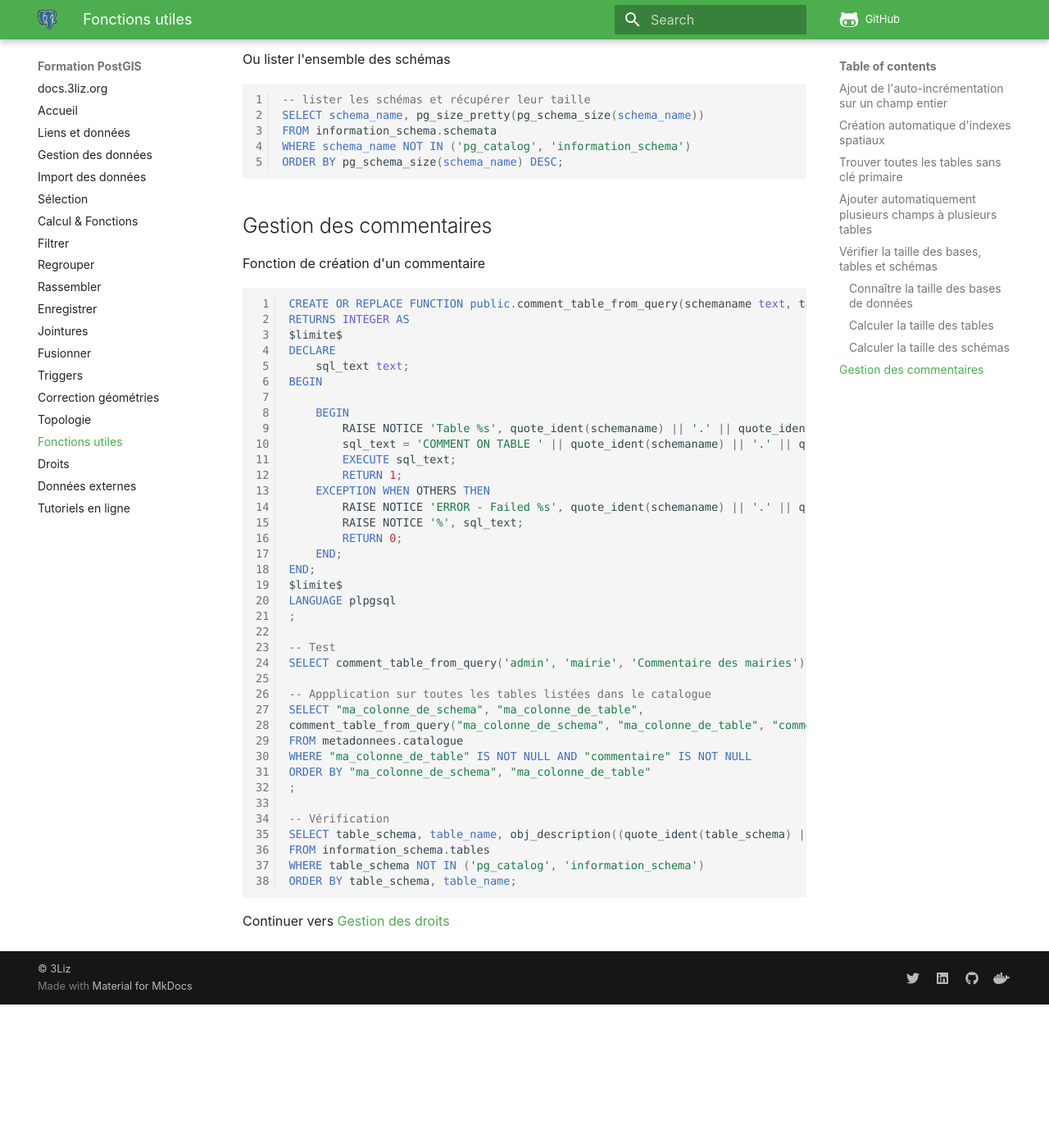
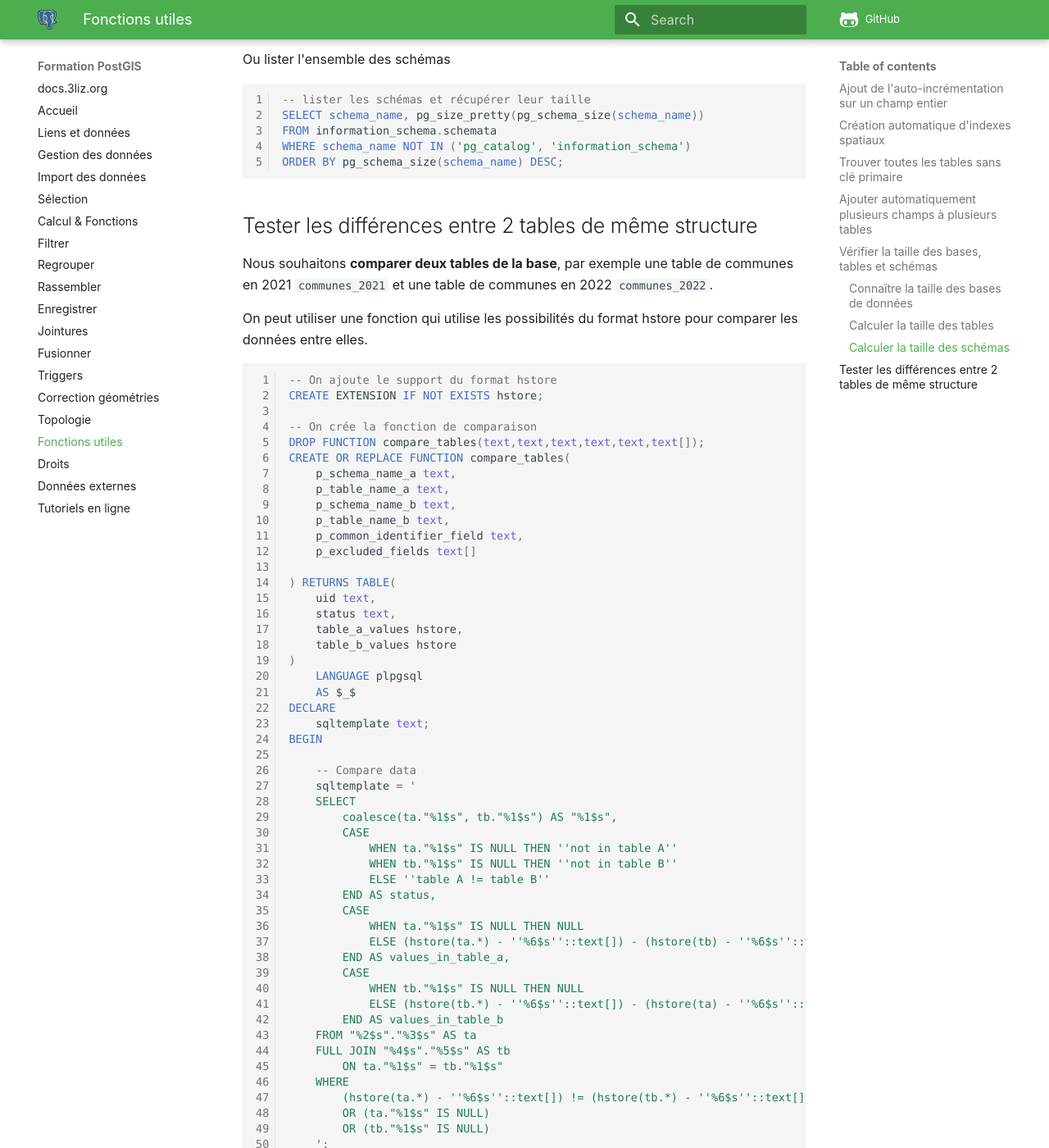
Before and after one commit to 3liz/formation-postgis, an MkDocs documentation site: the page built from docs/utils.md, in a window 1280 px wide and 1400 px high, scrolled down 5681 px. Shown: the whole window at 82% size. Built offline with MkDocs 1.6.1 and Material for MkDocs 9.7.7, drawn with Linux system fonts in a browser that asks for light colours; nearby versions of some CDN libraries; comment, search, counter and statistics services are not loaded; before the commit the page ends 6906 px from its top, so only the background shows below that; some of the changed text lies outside the part shown.

Commit message:
Utils - Ajout d'une fonction de comparaison de données entre 2 tables

````diff
--- a/docs/utils.md
+++ b/docs/utils.md
@@ -254,51 +254,111 @@ WHERE schema_name NOT IN ('pg_catalog', 'information_schema')
 ORDER BY pg_schema_size(schema_name) DESC;
 ```
 
+## Tester les différences entre 2 tables de même structure
 
-## Gestion des commentaires
+Nous souhaitons **comparer deux tables de la base**, par exemple une table de communes en 2021 `communes_2021` et une table de communes en 2022 `communes_2022`.
 
-Fonction de création d'un commentaire
+On peut utiliser une fonction qui utilise les possibilités du format hstore pour comparer les données entre elles.
 
 ```sql
-CREATE OR REPLACE FUNCTION public.comment_table_from_query(schemaname text, tablename text, table_comment text)
-RETURNS INTEGER AS
-$limite$
+-- On ajoute le support du format hstore
+CREATE EXTENSION IF NOT EXISTS hstore;
+
+-- On crée la fonction de comparaison
+DROP FUNCTION compare_tables(text,text,text,text,text,text[]);
+CREATE OR REPLACE FUNCTION compare_tables(
+	p_schema_name_a text,
+	p_table_name_a text,
+	p_schema_name_b text,
+	p_table_name_b text,
+	p_common_identifier_field text,
+	p_excluded_fields text[]
+
+) RETURNS TABLE(
+	uid text,
+	status text,
+	table_a_values hstore,
+	table_b_values hstore
+)
+    LANGUAGE plpgsql
+    AS $_$
 DECLARE
-    sql_text text;
+    sqltemplate text;
 BEGIN
 
-    BEGIN
-        RAISE NOTICE 'Table %s', quote_ident(schemaname) || '.' || quote_ident(tablename) ;
-        sql_text = 'COMMENT ON TABLE ' || quote_ident(schemaname) || '.' || quote_ident(tablename) || ' IS ' || quote_literal(table_comment) ;
-        EXECUTE sql_text;
-        RETURN 1;
-    EXCEPTION WHEN OTHERS THEN
-        RAISE NOTICE 'ERROR - Failed %s', quote_ident(schemaname) || '.' || quote_ident(tablename);
-        RAISE NOTICE '%', sql_text;
-        RETURN 0;
-    END;
+    -- Compare data
+    sqltemplate = '
+    SELECT
+        coalesce(ta."%1$s", tb."%1$s") AS "%1$s",
+        CASE
+            WHEN ta."%1$s" IS NULL THEN ''not in table A''
+            WHEN tb."%1$s" IS NULL THEN ''not in table B''
+            ELSE ''table A != table B''
+        END AS status,
+        CASE
+            WHEN ta."%1$s" IS NULL THEN NULL
+            ELSE (hstore(ta.*) - ''%6$s''::text[]) - (hstore(tb) - ''%6$s''::text[])
+        END AS values_in_table_a,
+        CASE
+            WHEN tb."%1$s" IS NULL THEN NULL
+            ELSE (hstore(tb.*) - ''%6$s''::text[]) - (hstore(ta) - ''%6$s''::text[])
+        END AS values_in_table_b
+    FROM "%2$s"."%3$s" AS ta
+    FULL JOIN "%4$s"."%5$s" AS tb
+        ON ta."%1$s" = tb."%1$s"
+    WHERE
+        (hstore(ta.*) - ''%6$s''::text[]) != (hstore(tb.*) - ''%6$s''::text[])
+        OR (ta."%1$s" IS NULL)
+        OR (tb."%1$s" IS NULL)
+    ';
+
+    RETURN QUERY
+    EXECUTE format(sqltemplate,
+		p_common_identifier_field,
+        p_schema_name_a,
+        p_table_name_a,
+        p_schema_name_b,
+        p_table_name_b,
+        p_excluded_fields
+    );
+
 END;
-$limite$
-LANGUAGE plpgsql
-;
-
--- Test
-SELECT comment_table_from_query('admin', 'mairie', 'Commentaire des mairies')
-
--- Appplication sur toutes les tables listées dans le catalogue
-SELECT "ma_colonne_de_schema", "ma_colonne_de_table",
-comment_table_from_query("ma_colonne_de_schema", "ma_colonne_de_table", "commentaire")
-FROM metadonnees.catalogue
-WHERE "ma_colonne_de_table" IS NOT NULL AND "commentaire" IS NOT NULL
-ORDER BY "ma_colonne_de_schema", "ma_colonne_de_table"
-;
-
--- Vérification
-SELECT table_schema, table_name, obj_description((quote_ident(table_schema) || '.' || quote_ident(table_name))::regclass) AS commentaire
-FROM information_schema.tables
-WHERE table_schema NOT IN ('pg_catalog', 'information_schema')
-ORDER BY table_schema, table_name;
-
+$_$;
 ```
 
+Cette fonction attend en paramètres
+
+* le schéma de la **table A**. Ex: `referentiels`
+* le nom de la **table A**. Ex: `communes_2021`
+* le schéma de la **table B**. Ex: `referentiels`
+* le nom de la **table B**. Ex: `communes_2022`
+* le nom du champ qui identifie de manière unique la donnée. Ce n'est pas forcément la clé primaire. Ex `code_commune`
+* un tableau de champs pour lesquels ne pas vérifier les différences. Ex: `array['region', 'departement']`
+
+La requête à lancer est la suivantes
+```sql
+SELECT "uid", "status", "table_a_values", "table_b_values"
+FROM compare_tables(
+    'referentiels', 'commune_2021',
+    'referentiels', 'commune_2022',
+    'code_commune',
+    array['region', 'departement']
+)
+ORDER BY status, uid
+;
+```
+
+Exemple de données renvoyées:
+
+| uid   | status             | table_a_values                                                              | table_b_values                                                               |
+|-------|--------------------|-----------------------------------------------------------------------------|------------------------------------------------------------------------------|
+| 12345 | not in table A     | NULL                                                                        | "annee_ref"=>"2022", "nom_commune"=>"Nouvelle commune", "population"=>"5723" |
+| 97612 | not in table B     | "annee_ref"=>"2021", "nom_commune"=>"Ancienne commune", "population"=>"840" | NULL                                                                         |
+| 97602 | table A != table B | "annee_ref"=>"2021", "population"=>"1245"                                   | "annee_ref"=>"2022", "population"=>"1322"                                    |
+
+Dans l'affichage ci-dessus, je n'ai pas affiché le champ de géométrie, mais la fonction teste aussi les différences de géométries.
+
+*Attention, les performances de ce type de requête ne sont pas forcément assurées pour des volumes de données importants.*
+
+
 Continuer vers [Gestion des droits](./grant.md)
````
